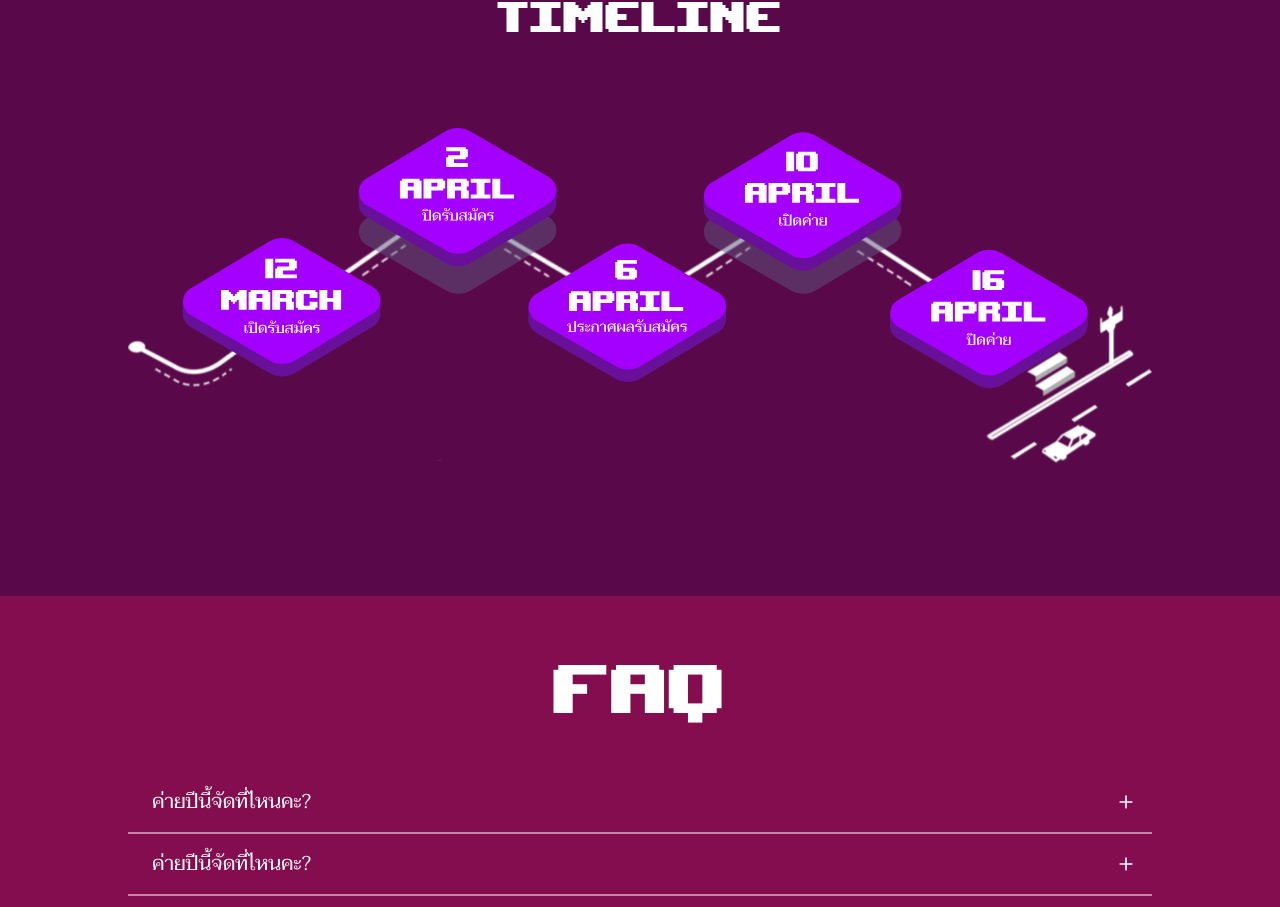
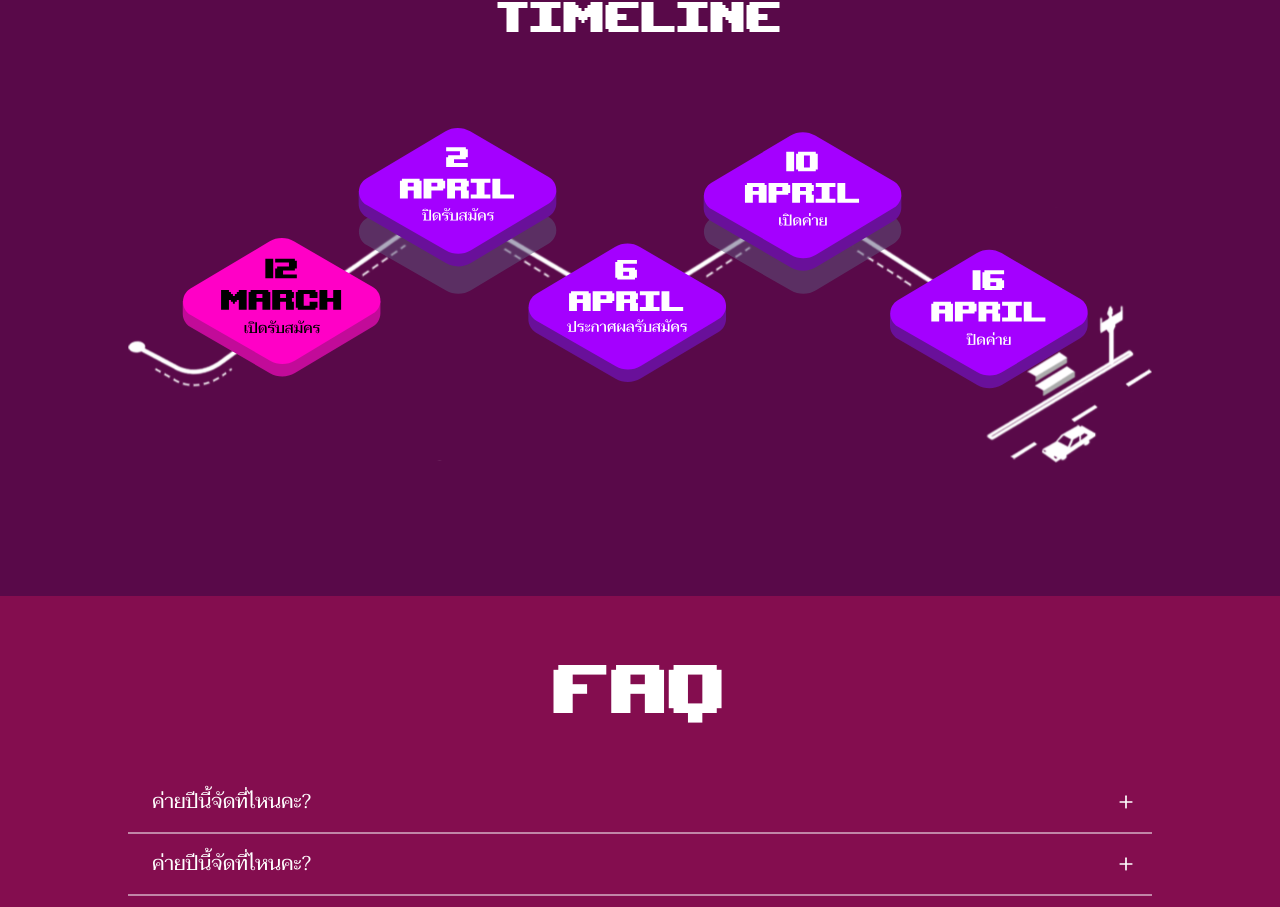
Before and after one commit to cpe-kmutt-student/comcamp33, a Next.js app: page /home in a window 1280 px wide. Shown: the part 3236-4143 px from the top of the page. Built offline with nearby package versions, Linux system fonts and the light colour scheme.

Commit message:
fix: current color for pc

```diff
--- a/src/components/homepage/timeline/index.js
+++ b/src/components/homepage/timeline/index.js
@@ -19,7 +19,7 @@ const Timeline = () => {
   return (
     <div className="flex flex-col justify-center items-center relative w-full h-full text-center md:space-y-20 lg:space-y-20  sm:pt-20 md:mt-0 lg:pt-0 pt-10">
       <h1 className="text-white font-pixel text-4xl sm:text-5xl md:text-5xl lg:text-6xl">Timeline</h1>
-      <PC_Timeline />
+      <PC_Timeline current={period} />
       <Phone_Timeline />
     </div>
   );
```
